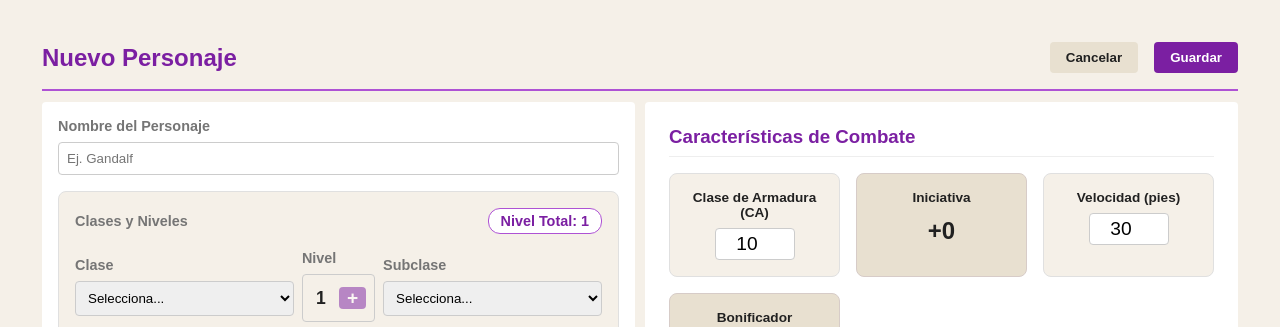
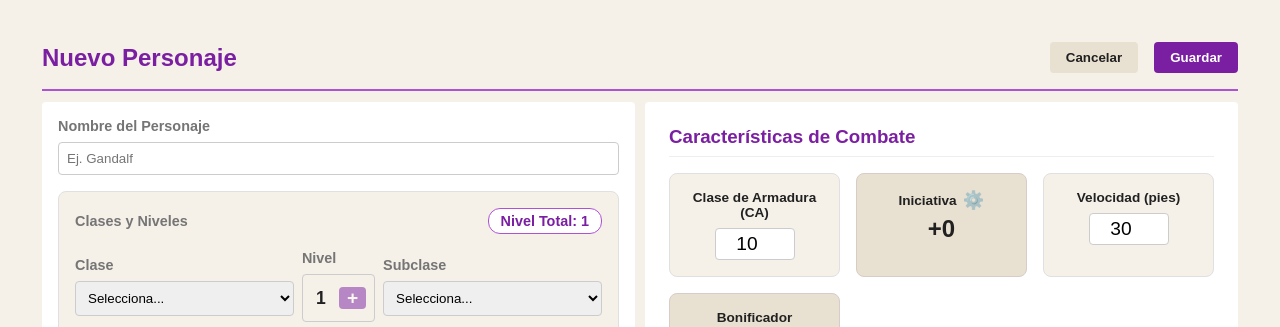
Before and after one commit to AironDH/Gremio-de-Egida, a Vue app: page /personaje/nuevo in a window 1280 px wide. Shown: the top 327 px of the page. Built offline with nearby package versions, Linux system fonts and the light colour scheme.

Commit message:
Versión 0.55 Modificadores a la iniciativa

```diff
--- a/src/components/character/CharacterFeatures.vue
+++ b/src/components/character/CharacterFeatures.vue
@@ -7,9 +7,38 @@
         <input type="number" min="1" v-model.number="ca" />
       </div>
 
-      <div class="combat-box readonly-box">
-        <label>Iniciativa</label>
+      <div class="combat-box readonly-box iniciativa-box">
+        <div class="iniciativa-header">
+          <label>Iniciativa</label>
+          <button
+            type="button"
+            class="btn-config"
+            @click="mostrarOpcionesIniciativa = !mostrarOpcionesIniciativa"
+            title="Configurar modificadores de iniciativa"
+          >
+            ⚙️
+          </button>
+        </div>
         <div class="combat-value">{{ formatearModificador(combateCalculado.iniciativa) }}</div>
+
+        <div v-if="mostrarOpcionesIniciativa" class="iniciativa-config-panel">
+          <h5>Bonificadores Extra</h5>
+          <label class="checkbox-label">
+            <input type="checkbox" value="medio_pb" v-model="modificadoresLocales" /> Medio Competencia
+          </label>
+          <label class="checkbox-label">
+            <input type="checkbox" value="pb" v-model="modificadoresLocales" /> Competencia
+          </label>
+          <label class="checkbox-label">
+            <input type="checkbox" value="inteligencia" v-model="modificadoresLocales" /> Inteligencia
+          </label>
+          <label class="checkbox-label">
+            <input type="checkbox" value="sabiduria" v-model="modificadoresLocales" /> Sabiduría
+          </label>
+          <label class="checkbox-label">
+            <input type="checkbox" value="carisma" v-model="modificadoresLocales" /> Carisma
+          </label>
+        </div>
       </div>
 
       <div class="combat-box">
@@ -26,15 +55,19 @@
 </template>
 
 <script setup>
-import { computed } from 'vue'
+import { computed, ref } from 'vue'
 
 const props = defineProps({
   ca: { type: Number, required: true },
   velocidad: { type: Number, required: true },
-  combateCalculado: { type: Object, required: true }
+  combateCalculado: { type: Object, required: true },
+  // NUEVO: Recibe los modificadores desde CharacterForm
+  modificadoresIniciativa: { type: Array, default: () => [] }
 })
 
-const emit = defineEmits(['update:ca', 'update:velocidad'])
+const emit = defineEmits(['update:ca', 'update:velocidad', 'update:modificadoresIniciativa'])
+
+const mostrarOpcionesIniciativa = ref(false)
 
 const ca = computed({
   get: () => props.ca,
@@ -44,6 +77,12 @@ const ca = computed({
 const velocidad = computed({
   get: () => props.velocidad,
   set: (value) => emit('update:velocidad', value)
+})
+
+// NUEVO: Computed bidireccional para el v-model de los checkboxes
+const modificadoresLocales = computed({
+  get: () => props.modificadoresIniciativa,
+  set: (value) => emit('update:modificadoresIniciativa', value)
 })
 
 const formatearModificador = (valor) => {
@@ -78,6 +117,7 @@ const formatearModificador = (valor) => {
   background: var(--color-background, #f5f0e8);
   border-radius: 8px;
   border: 1px solid #e0e0e0;
+  position: relative; /* Para anclar el panel colapsable */
 }
 .combat-box label {
   font-weight: bold;
@@ -86,7 +126,7 @@ const formatearModificador = (valor) => {
   color: var(--color-text, #212121);
   text-align: center;
 }
-.combat-box input {
+.combat-box input[type="number"] {
   width: 70px;
   text-align: center;
   font-size: 1.2rem;
@@ -107,4 +147,81 @@ const formatearModificador = (valor) => {
   background: var(--color-surface-alt, #e8e0d0);
   border-color: #d7ccc8;
 }
+
+/* ESTILOS NUEVOS PARA LA INICIATIVA */
+.iniciativa-header {
+  display: flex;
+  align-items: center;
+  gap: 6px;
+}
+.iniciativa-header label {
+  margin-bottom: 0; /* Anula el margin-bottom heredado para alinearse con el botón */
+}
+.btn-config {
+  background: none;
+  border: none;
+  cursor: pointer;
+  font-size: 1.1rem;
+  padding: 0;
+  opacity: 0.6;
+  transition: opacity 0.2s;
+  outline: none;
+}
+.btn-config:hover {
+  opacity: 1;
+}
+
+/* Estilos del panel desplegable flotante */
+.iniciativa-config-panel {
+  position: absolute;
+  top: 100%;
+  left: 50%;
+  transform: translateX(-50%);
+  margin-top: 8px;
+  background: white;
+  border: 1px solid #ccc;
+  border-radius: 6px;
+  padding: 12px;
+  box-shadow: 0 4px 12px rgba(0,0,0,0.15);
+  z-index: 10;
+  width: max-content;
+  display: flex;
+  flex-direction: column;
+  gap: 8px;
+}
+.iniciativa-config-panel::before {
+  content: '';
+  position: absolute;
+  top: -6px;
+  left: 50%;
+  transform: translateX(-50%);
+  border-width: 0 6px 6px 6px;
+  border-style: solid;
+  border-color: transparent transparent #ccc transparent;
+}
+.iniciativa-config-panel::after {
+  content: '';
+  position: absolute;
+  top: -5px;
+  left: 50%;
+  transform: translateX(-50%);
+  border-width: 0 5px 5px 5px;
+  border-style: solid;
+  border-color: transparent transparent white transparent;
+}
+.iniciativa-config-panel h5 {
+  margin: 0 0 4px 0;
+  font-size: 0.85rem;
+  color: var(--color-primary, #7b1fa2);
+  border-bottom: 1px solid #eee;
+  padding-bottom: 4px;
+}
+.checkbox-label {
+  display: flex;
+  align-items: center;
+  gap: 8px;
+  font-size: 0.85rem;
+  font-weight: normal !important; /* Sobrescribe la negrita de los labels de combat-box */
+  cursor: pointer;
+}
 </style>
--- a/src/components/character/CharacterForm.vue
+++ b/src/components/character/CharacterForm.vue
@@ -13,6 +13,7 @@
     <CharacterFeatures
       v-model:ca="formData.ca"
       v-model:velocidad="formData.velocidad"
+      v-model:modificadoresIniciativa="formData.modificadoresIniciativa"
       :combateCalculado="combateCalculado"
       class="ancho-medio"
     />
@@ -114,6 +115,7 @@ const formData = ref({
     pgTemp: 0,
     ca: 10,
     velocidad: 30,
+    modificadoresIniciativa: [],
     dotes: [],
     ataques: [],
     equipo: [],
--- a/src/composables/useCharacterCalculations.js
+++ b/src/composables/useCharacterCalculations.js
@@ -68,7 +68,7 @@ export function useCharacterCalculations(personajeRef) {
       const valorCaracteristica = caracteristicas[caracteristicaBase] || 10
       let modTotal = calcularModificador(valorCaracteristica)
 
-      // Se aplica el multiplicador según el grado de competencia [cite: 538-556]
+      // Se aplica el multiplicador según el grado de competencia
       if (grado === 'competencia') {
         modTotal += pb.value
       } else if (grado === 'pericia') {
@@ -90,15 +90,29 @@ export function useCharacterCalculations(personajeRef) {
   // 3. useCombate
   // ==========================================
   const combateCalculado = computed(() => {
-    const destreza = (personajeRef.value.caracteristicasBase && personajeRef.value.caracteristicasBase.destreza) || 10
+    const caracteristicas = personajeRef.value.caracteristicasBase || {}
+    const destreza = caracteristicas.destreza || 10
     const modDestreza = calcularModificador(destreza)
 
-    // Valores derivados esenciales [cite: 461-465]
+    // Base de iniciativa ligada a Destreza
+    let iniciativaTotal = modDestreza
+
+    // Sumamos los modificadores adicionales si existen
+    const modificadoresExtra = personajeRef.value.modificadoresIniciativa || []
+
+    modificadoresExtra.forEach(mod => {
+      if (mod === 'medio_pb') iniciativaTotal += Math.floor(pb.value / 2)
+      if (mod === 'pb') iniciativaTotal += pb.value
+      if (mod === 'inteligencia') iniciativaTotal += calcularModificador(caracteristicas.inteligencia || 10)
+      if (mod === 'sabiduria') iniciativaTotal += calcularModificador(caracteristicas.sabiduria || 10)
+      if (mod === 'carisma') iniciativaTotal += calcularModificador(caracteristicas.carisma || 10)
+    })
+
     return {
-      iniciativa: modDestreza, // Base de iniciativa ligada a Destreza
-      ca: personajeRef.value.ca || (10 + modDestreza), // CA base sin armadura
-      velocidad: personajeRef.value.velocidad || 30, // Velocidad estándar por defecto
-      pb: pb.value // Se expone de forma informativa [cite: 465]
+      iniciativa: iniciativaTotal,
+      ca: personajeRef.value.ca || (10 + modDestreza),
+      velocidad: personajeRef.value.velocidad || 30,
+      pb: pb.value
     }
   })
 
```
